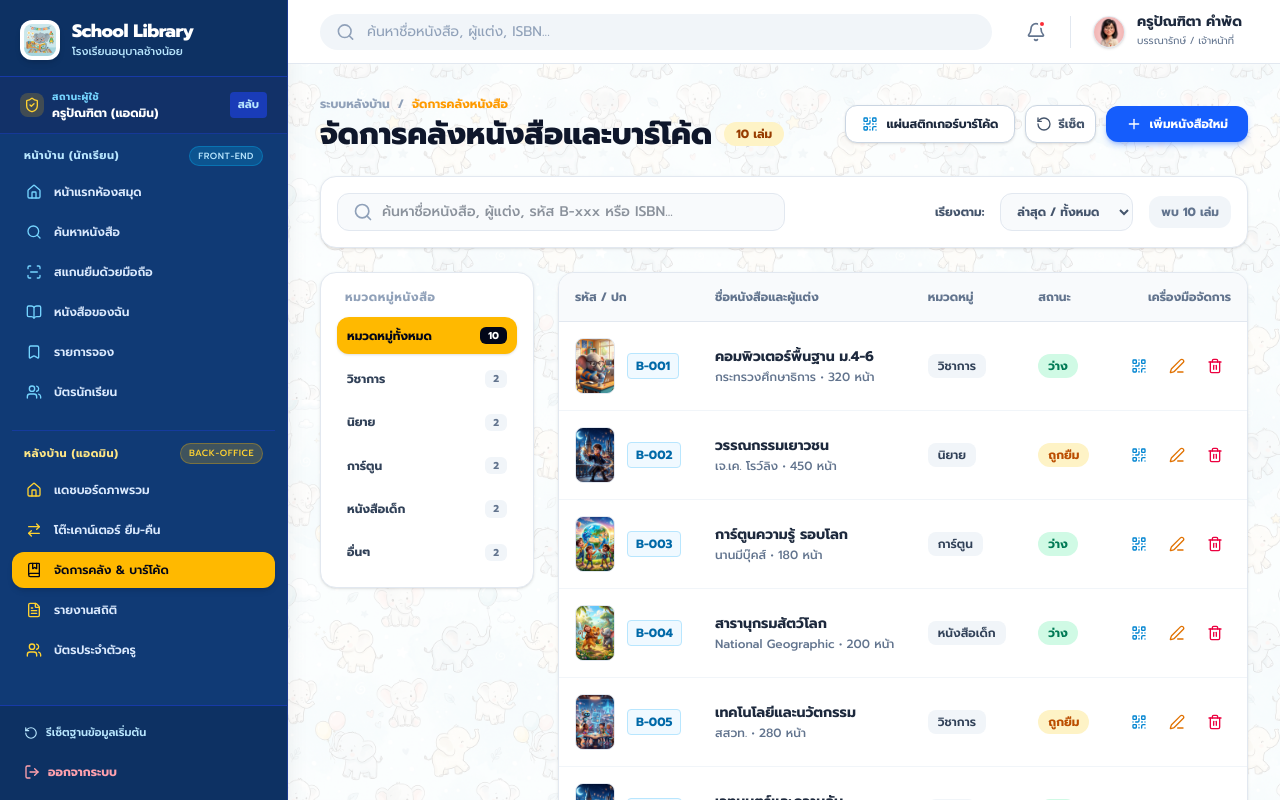
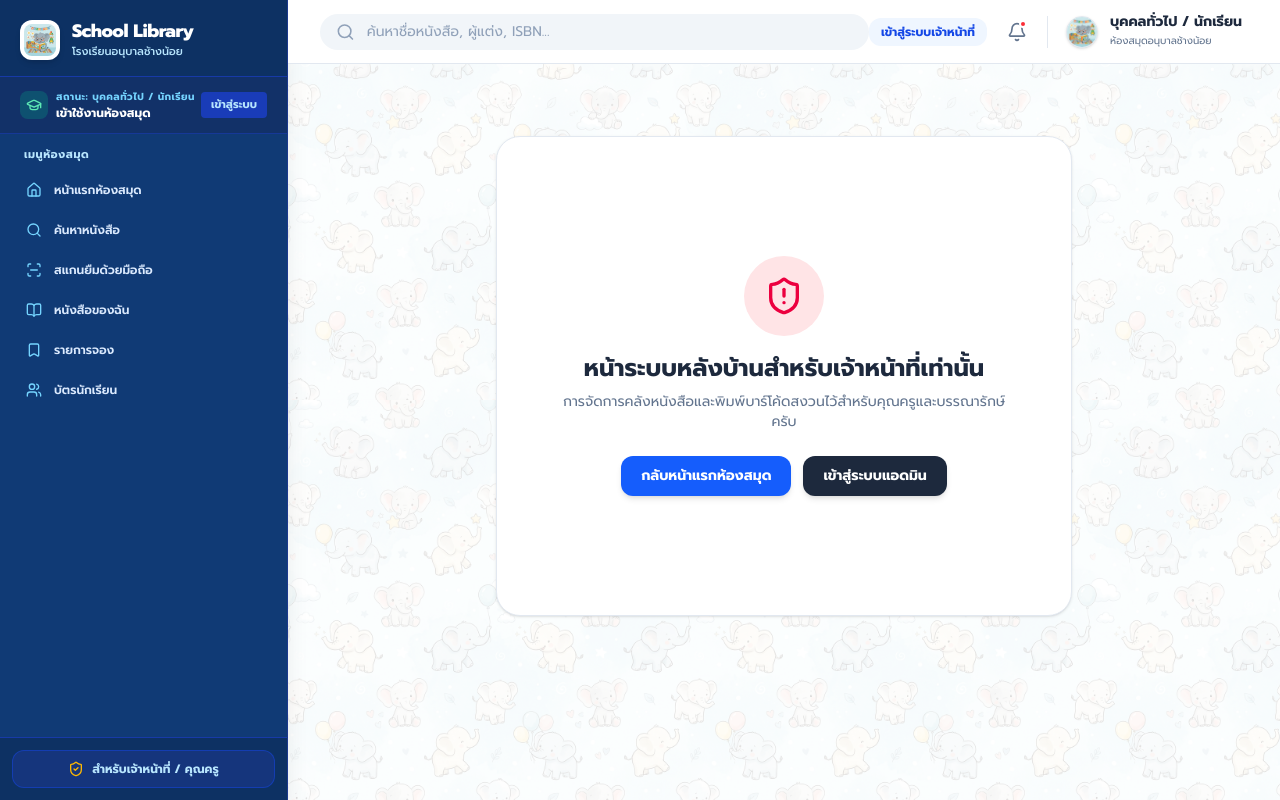
Before and after one commit to matangpanthii-cmd/school-library, a Next.js app: page /admin/books in a window 1280 px wide. Built offline with nearby package versions, Linux system fonts and the light colour scheme.

Commit message:
separate-roles

```diff
--- a/src/app/admin/books/page.tsx
+++ b/src/app/admin/books/page.tsx
@@ -20,6 +20,7 @@ import {
   Copy,
   ExternalLink,
   ShieldCheck,
+  ShieldAlert,
   CheckCircle2
 } from "lucide-react";
 import Barcode from "@/components/Barcode";
@@ -50,6 +51,7 @@ export default function AdminBooksPage() {
   const [searchQuery, setSearchQuery] = useState("");
   const [sortBy, setSortBy] = useState<"latest" | "title" | "pages">("latest");
   const [selectedBook, setSelectedBook] = useState<BookItem | null>(null);
+  const [role, setRole] = useState<"admin" | "student" | null>(null);
 
   // Modal State for Add / Edit Book
   const [isModalOpen, setIsModalOpen] = useState(false);
@@ -88,8 +90,11 @@ export default function AdminBooksPage() {
     return bookId;
   };
 
-  // Load books
+  // Load books & check role
   useEffect(() => {
+    const savedRole = localStorage.getItem("appRole") || localStorage.getItem("userRole");
+    setRole(savedRole === "admin" ? "admin" : "student");
+
     const fetchBooks = async () => {
       try {
         const res = await fetch("/api/books");
@@ -249,6 +254,34 @@ export default function AdminBooksPage() {
     if (sortBy === "pages") return b.pages - a.pages;
     return 0;
   });
+
+  if (role === "student") {
+    return (
+      <div className="flex flex-col items-center justify-center min-h-[60vh] text-center p-8 bg-white rounded-3xl border border-slate-200 shadow-sm max-w-xl mx-auto my-10">
+        <div className="w-20 h-20 rounded-full bg-rose-100 text-rose-600 flex items-center justify-center mb-4">
+          <ShieldAlert className="w-10 h-10" />
+        </div>
+        <h2 className="text-2xl font-bold text-slate-800 mb-2">หน้าระบบหลังบ้านสำหรับเจ้าหน้าที่เท่านั้น</h2>
+        <p className="text-slate-500 max-w-md mb-6 text-sm">
+          การจัดการคลังหนังสือและพิมพ์บาร์โค้ดสงวนไว้สำหรับคุณครูและบรรณารักษ์ครับ
+        </p>
+        <div className="flex gap-3">
+          <Link
+            href="/"
+            className="px-5 py-2.5 bg-blue-600 hover:bg-blue-700 text-white font-bold rounded-xl shadow-md transition-all text-sm"
+          >
+            กลับหน้าแรกห้องสมุด
+          </Link>
+          <Link
+            href="/login"
+            className="px-5 py-2.5 bg-slate-800 hover:bg-slate-900 text-white font-bold rounded-xl shadow-md transition-all text-sm"
+          >
+            เข้าสู่ระบบแอดมิน
+          </Link>
+        </div>
+      </div>
+    );
+  }
 
   return (
     <div className="flex flex-col gap-6 w-full h-full pb-10 relative">
--- a/src/app/admin/counter/page.tsx
+++ b/src/app/admin/counter/page.tsx
@@ -53,7 +53,7 @@ export default function AdminCounterPage() {
 
   useEffect(() => {
     const saved = localStorage.getItem("appRole") || localStorage.getItem("userRole");
-    setRole(saved === "student" ? "student" : "admin");
+    setRole(saved === "admin" ? "admin" : "student");
   }, []);
 
   // Load saved books from server API or localStorage on mount
--- a/src/app/admin/page.tsx
+++ b/src/app/admin/page.tsx
@@ -31,10 +31,10 @@ export default function AdminDashboard() {
 
   useEffect(() => {
     const savedRole = localStorage.getItem("appRole") || localStorage.getItem("userRole");
-    if (savedRole === "student") {
+    if (savedRole === "admin") {
+      setRole("admin");
+    } else {
       setRole("student");
-    } else {
-      setRole("admin");
     }
 
     const fetchBooks = async () => {
--- a/src/app/admin/stats/page.tsx
+++ b/src/app/admin/stats/page.tsx
@@ -24,7 +24,7 @@ export default function AdminStatsPage() {
   useEffect(() => {
     setPrintDate(new Date().toLocaleDateString("th-TH"));
     const savedRole = localStorage.getItem("appRole") || localStorage.getItem("userRole");
-    setRole(savedRole === "student" ? "student" : "admin");
+    setRole(savedRole === "admin" ? "admin" : "student");
 
     const fetchBooks = async () => {
       try {
--- a/src/app/page.tsx
+++ b/src/app/page.tsx
@@ -144,7 +144,7 @@ export default function LibraryDashboard() {
           </div>
         </Link>
 
-        <Link href="/admin/counter" className="bg-white rounded-2xl p-5 shadow-sm border border-slate-200 flex items-center gap-4 hover:shadow-md hover:border-amber-200 transition-all group">
+        <Link href="/my-books" className="bg-white rounded-2xl p-5 shadow-sm border border-slate-200 flex items-center gap-4 hover:shadow-md hover:border-amber-200 transition-all group">
           <div className="w-12 h-12 rounded-xl bg-amber-100 flex items-center justify-center text-amber-600 group-hover:scale-110 transition-transform shrink-0">
             <BookmarkCheck className="w-6 h-6" />
           </div>
--- a/src/components/BottomNav.tsx
+++ b/src/components/BottomNav.tsx
@@ -7,14 +7,16 @@ import { Home, Search, ScanLine, BookOpen, Users, ArrowRightLeft, Bookmark, File
 
 export default function BottomNav() {
   const pathname = usePathname();
-  const [role, setRole] = useState<"admin" | "student">("admin");
+  const [role, setRole] = useState<"admin" | "student">("student");
 
   useEffect(() => {
     const savedRole = localStorage.getItem("appRole") || localStorage.getItem("userRole");
-    if (savedRole === "student" || savedRole === "admin") {
-      setRole(savedRole as "admin" | "student");
+    if (savedRole === "admin") {
+      setRole("admin");
+    } else {
+      setRole("student");
     }
-  }, []);
+  }, [pathname]);
 
   const adminTabs = [
     { name: "แดชบอร์ด", icon: Home, href: "/admin" },
--- a/src/components/Header.tsx
+++ b/src/components/Header.tsx
@@ -8,7 +8,7 @@ import Sidebar from "./Sidebar";
 export default function Header() {
   const [mobileMenuOpen, setMobileMenuOpen] = useState(false);
   const [globalQuery, setGlobalQuery] = useState("");
-  const [role, setRole] = useState<"admin" | "student">("admin");
+  const [role, setRole] = useState<"admin" | "student">("student");
   const router = useRouter();
 
   const handleGlobalSearch = (e: React.FormEvent) => {
@@ -20,8 +20,10 @@ export default function Header() {
 
   useEffect(() => {
     const saved = localStorage.getItem("appRole") || localStorage.getItem("userRole");
-    if (saved === "student" || saved === "admin") {
-      setRole(saved as "admin" | "student");
+    if (saved === "admin") {
+      setRole("admin");
+    } else {
+      setRole("student");
     }
   }, []);
 
@@ -50,7 +52,20 @@ export default function Header() {
         </form>
 
         {/* Right Actions */}
-        <div className="flex items-center gap-4 ml-auto">
+        <div className="flex items-center gap-3 ml-auto">
+          {role === "admin" ? (
+            <span className="hidden sm:inline-flex items-center gap-1.5 px-3 py-1 rounded-full bg-amber-100 text-amber-800 text-xs font-bold border border-amber-200">
+              โหมดแอดมิน (Admin)
+            </span>
+          ) : (
+            <button
+              onClick={() => router.push("/login")}
+              className="hidden sm:inline-flex items-center gap-1.5 px-3 py-1.5 rounded-xl bg-blue-50 text-blue-700 text-xs font-bold hover:bg-blue-100 transition-colors"
+            >
+              เข้าสู่ระบบเจ้าหน้าที่
+            </button>
+          )}
+
           <button className="relative p-2 text-slate-500 hover:bg-slate-100 rounded-full transition-colors">
             <Bell className="w-5 h-5" />
             <span className="absolute top-1.5 right-2 w-2 h-2 bg-red-500 rounded-full border-2 border-white"></span>
@@ -59,7 +74,7 @@ export default function Header() {
           <div className="h-8 w-px bg-slate-200 hidden sm:block"></div>
 
           <div
-            onClick={() => router.push("/profile")}
+            onClick={() => router.push(role === "admin" ? "/admin/profile" : "/profile")}
             className="flex items-center gap-3 cursor-pointer hover:bg-slate-50 p-1.5 rounded-lg transition-colors"
           >
             <div className="w-8 h-8 rounded-full bg-white overflow-hidden shadow-sm border border-slate-200">
@@ -69,12 +84,12 @@ export default function Header() {
                  className="w-full h-full object-cover"
                />
             </div>
-            <div className="hidden sm:block">
+            <div className="hidden sm:block text-left">
               <p className="text-sm font-bold text-slate-800 leading-none whitespace-nowrap">
-                {role === "admin" ? "ครูปัณฑิตา คำพัด" : "ด.ญ. แมนนะ น่ารัก"}
+                {role === "admin" ? "ครูปัณฑิตา คำพัด" : "บุคคลทั่วไป / นักเรียน"}
               </p>
               <p className="text-[10px] text-slate-500 mt-1 whitespace-nowrap">
-                {role === "admin" ? "บรรณารักษ์ / เจ้าหน้าที่" : "นักเรียน ป.6/2"}
+                {role === "admin" ? "บรรณารักษ์ (แอดมิน)" : "ห้องสมุดอนุบาลช้างน้อย"}
               </p>
             </div>
           </div>
--- a/src/components/Sidebar.tsx
+++ b/src/components/Sidebar.tsx
@@ -41,72 +41,86 @@ const adminMenu = [
 export default function Sidebar({ className = "" }: { className?: string }) {
   const pathname = usePathname();
   const router = useRouter();
-  const [role, setRole] = useState<"admin" | "student">("admin");
-  const [activeTab, setActiveTab] = useState<"all" | "student" | "admin">("all");
+  const [role, setRole] = useState<"admin" | "student">("student");
 
   useEffect(() => {
     const savedRole = localStorage.getItem("appRole") || localStorage.getItem("userRole");
-    if (savedRole === "student" || savedRole === "admin") {
-      setRole(savedRole as "admin" | "student");
+    if (savedRole === "admin") {
+      setRole("admin");
+    } else {
+      setRole("student");
     }
-  }, []);
+  }, [pathname]);
 
   const handleLogout = () => {
     localStorage.removeItem("appRole");
     localStorage.removeItem("userRole");
-    router.push("/login");
+    setRole("student");
+    router.push("/");
   };
+
+  const isAdmin = role === "admin";
 
   return (
     <aside className={`w-72 bg-[#103a75] text-white flex flex-col h-screen overflow-y-auto shrink-0 border-r border-blue-900 shadow-xl ${className}`}>
 
-      {/* 1. App Branding - In its original place at top left */}
+      {/* 1. App Branding */}
       <div className="p-5 flex items-center gap-3 pb-4 border-b border-blue-800/80 bg-[#0d3163]">
-        <div className="w-10 h-10 rounded-xl bg-white flex items-center justify-center p-1 shadow-md overflow-hidden shrink-0">
+        <Link href="/" className="flex items-center gap-3 group">
+          <div className="w-10 h-10 rounded-xl bg-white flex items-center justify-center p-1 shadow-md overflow-hidden shrink-0 group-hover:scale-105 transition-transform">
             <img src="/hero-elephant.jpg" alt="Logo" className="w-full h-full object-cover rounded-lg" />
           </div>
           <div>
-          <h1 className="font-extrabold text-lg leading-tight tracking-tight text-white">
+            <h1 className="font-extrabold text-lg leading-tight tracking-tight text-white group-hover:text-sky-200 transition-colors">
               School Library
             </h1>
             <p className="text-[11px] font-medium text-sky-200">โรงเรียนอนุบาลช้างน้อย</p>
           </div>
+        </Link>
       </div>
 
-      {/* 2. Current User Badge */}
+      {/* 2. User Status Banner */}
       <div className="px-5 py-3 bg-blue-950/40 border-b border-blue-800/60 flex items-center justify-between">
         <div className="flex items-center gap-2">
-          <div className={`p-1 rounded-lg ${role === 'admin' ? 'bg-amber-400/20 text-amber-300' : 'bg-emerald-400/20 text-emerald-300'}`}>
-            {role === 'admin' ? <ShieldCheck className="w-4 h-4" /> : <GraduationCap className="w-4 h-4" />}
+          <div className={`p-1.5 rounded-lg ${isAdmin ? 'bg-amber-400/20 text-amber-300' : 'bg-emerald-400/20 text-emerald-300'}`}>
+            {isAdmin ? <ShieldCheck className="w-4 h-4" /> : <GraduationCap className="w-4 h-4" />}
           </div>
           <div>
-            <p className="text-[10px] font-bold text-sky-300 uppercase tracking-wider">สถานะผู้ใช้</p>
+            <p className="text-[10px] font-bold text-sky-300 uppercase tracking-wider">
+              {isAdmin ? "สถานะ: ผู้ดูแลระบบ" : "สถานะ: บุคคลทั่วไป / นักเรียน"}
+            </p>
             <p className="text-xs font-bold text-white">
-              {role === 'admin' ? 'ครูปัณฑิตา (แอดมิน)' : 'ด.ญ. แมนนะ (นักเรียน)'}
+              {isAdmin ? "ครูปัณฑิตา (แอดมิน)" : "เข้าใช้งานห้องสมุด"}
             </p>
           </div>
         </div>
+        {isAdmin ? (
+          <button
+            onClick={handleLogout}
+            className="text-[11px] font-bold px-2 py-1 rounded bg-rose-900/60 hover:bg-rose-800 text-rose-200 transition-colors"
+            title="ออกจากระบบแอดมิน"
+          >
+            ออก
+          </button>
+        ) : (
           <Link
             href="/login"
-          className="text-[11px] font-bold px-2 py-1 rounded bg-blue-800 hover:bg-blue-700 text-sky-200 transition-colors"
-          title="สลับบัญชีผู้ใช้"
+            className="text-[11px] font-bold px-2.5 py-1 rounded bg-blue-800 hover:bg-blue-700 text-sky-200 transition-colors"
+            title="สำหรับเจ้าหน้าที่"
           >
-          สลับ
+            เข้าสู่ระบบ
           </Link>
+        )}
       </div>
 
-      {/* 3. Navigation Menus - Separated into Front-Office and Back-Office */}
-      <div className="flex-1 px-3 py-3 space-y-5 overflow-y-auto">
+      {/* 3. Navigation Menus */}
+      <div className="flex-1 px-3 py-3 space-y-4 overflow-y-auto">
 
-        {/* SECTION 1: หน้าบ้าน (สำหรับนักเรียน) */}
+        {/* กรณีเป็นบุคคลทั่วไป หรือ นักเรียน: แสดงเฉพาะเมนูหน้าบ้านเท่านั้น */}
+        {!isAdmin ? (
           <div>
-          <div className="px-3 pb-2 flex items-center justify-between text-[11px] font-bold uppercase tracking-wider text-sky-200">
-            <span className="flex items-center gap-1.5 whitespace-nowrap">
-              <span>หน้าบ้าน (นักเรียน)</span>
-            </span>
-            <span className="text-[9px] px-2 py-0.5 rounded-full bg-sky-400/20 text-sky-200 border border-sky-400/30 whitespace-nowrap font-medium">
-              Front-End
-            </span>
+            <div className="px-3 pb-2 text-[11px] font-bold uppercase tracking-wider text-sky-200">
+              เมนูห้องสมุด
             </div>
 
             <nav className="space-y-1">
@@ -129,15 +143,14 @@ export default function Sidebar({ className = "" }: { className?: string }) {
               })}
             </nav>
           </div>
-
-        {/* SECTION 2: หลังบ้าน (สำหรับคุณครู / แอดมิน) */}
-        <div className="pt-3 border-t border-blue-800/60">
+        ) : (
+          /* กรณีเป็นแอดมิน / คุณครู: แสดงเมนูบริหารจัดการระบบหลังบ้าน */
+          <div className="space-y-4">
+            <div>
               <div className="px-3 pb-2 flex items-center justify-between text-[11px] font-bold uppercase tracking-wider text-amber-200">
-            <span className="flex items-center gap-1.5 whitespace-nowrap">
-              <span>หลังบ้าน (แอดมิน)</span>
-            </span>
-            <span className="text-[9px] px-2 py-0.5 rounded-full bg-amber-400/20 text-amber-300 border border-amber-400/30 whitespace-nowrap font-medium">
-              Back-Office
+                <span>ระบบจัดการหลังบ้าน (แอดมิน)</span>
+                <span className="text-[9px] px-2 py-0.5 rounded-full bg-amber-400/20 text-amber-300 border border-amber-400/30 font-medium">
+                  Admin
                 </span>
               </div>
 
@@ -162,10 +175,27 @@ export default function Sidebar({ className = "" }: { className?: string }) {
               </nav>
             </div>
 
+            <div className="pt-3 border-t border-blue-800/60">
+              <div className="px-3 pb-2 text-[11px] font-bold uppercase tracking-wider text-sky-200">
+                มุมมองหน้าเว็บนักเรียน
+              </div>
+              <Link
+                href="/"
+                className="flex items-center gap-2.5 px-3.5 py-2 rounded-xl text-xs font-semibold text-sky-200 hover:bg-blue-800/60 hover:text-white transition-all"
+              >
+                <Home className="w-4 h-4 text-sky-300" />
+                <span>เปิดดูหน้าแรกห้องสมุด</span>
+              </Link>
+            </div>
+          </div>
+        )}
+
       </div>
 
-      {/* 4. Footer User Info & Logout */}
+      {/* 4. Footer Section */}
       <div className="p-3 border-t border-blue-800/80 bg-[#0d3163] space-y-2">
+        {isAdmin ? (
+          <>
             <button
               onClick={() => {
                 if (confirm("ยืนยันการคืนค่าระบบและล้างข้อมูลจำลองกลับสู่เริ่มต้นหรือไม่?")) {
@@ -177,7 +207,7 @@ export default function Sidebar({ className = "" }: { className?: string }) {
                     .catch(() => alert("รีเซ็ตไม่สำเร็จ"));
                 }
               }}
-          className="flex items-center gap-2 px-3 py-1.5 w-full text-sky-200 hover:text-amber-200 hover:bg-blue-800/60 rounded-lg transition-colors text-[11px] font-semibold cursor-pointer"
+              className="flex items-center gap-2 px-3 py-1.5 w-full text-sky-300 hover:text-amber-200 hover:bg-blue-800/60 rounded-lg transition-colors text-[11px] font-semibold cursor-pointer"
             >
               <RotateCcw className="w-3.5 h-3.5" />
               <span>รีเซ็ตฐานข้อมูลเริ่มต้น</span>
@@ -188,8 +218,18 @@ export default function Sidebar({ className = "" }: { className?: string }) {
               className="flex items-center gap-2 px-3 py-2 w-full text-rose-300 hover:text-rose-100 hover:bg-rose-950/40 rounded-xl transition-colors text-xs font-bold cursor-pointer"
             >
               <LogOut className="w-4 h-4" />
-          <span>ออกจากระบบ</span>
+              <span>ออกจากระบบแอดมิน</span>
             </button>
+          </>
+        ) : (
+          <Link
+            href="/login"
+            className="flex items-center justify-center gap-2 px-3 py-2.5 w-full bg-blue-900/60 hover:bg-blue-800 text-sky-200 hover:text-white rounded-xl transition-all text-xs font-bold border border-blue-700/50 cursor-pointer"
+          >
+            <ShieldCheck className="w-4 h-4 text-amber-400" />
+            <span>สำหรับเจ้าหน้าที่ / คุณครู</span>
+          </Link>
+        )}
       </div>
 
     </aside>
```
Lines whose indentation alone changed are shown as unchanged.
